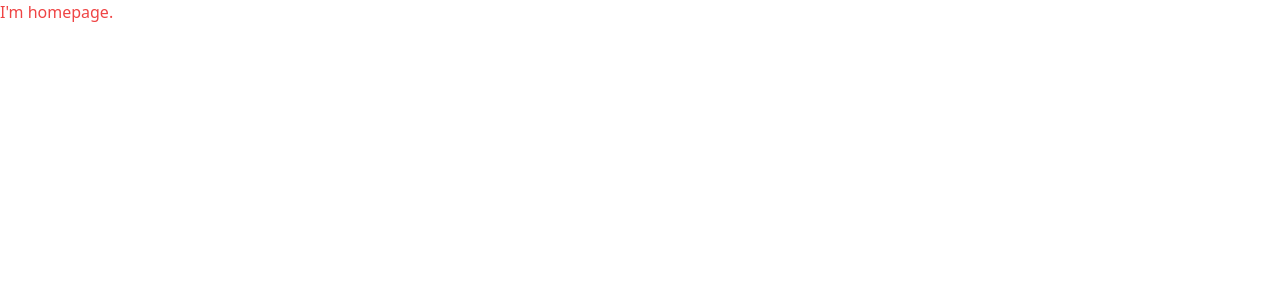
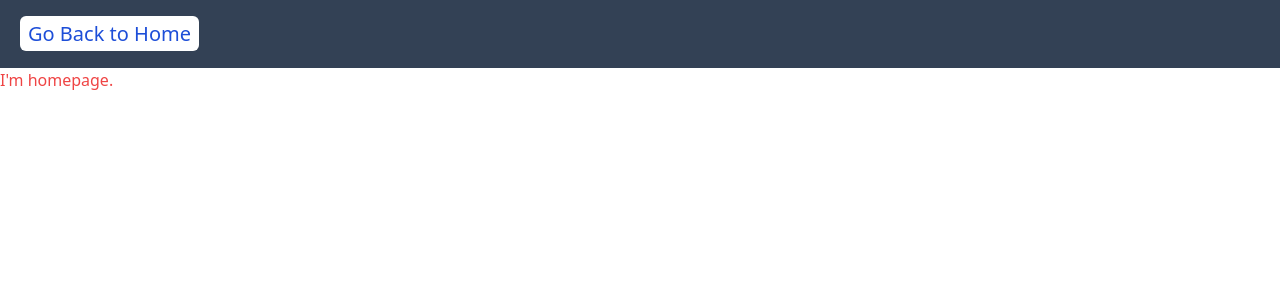
Before and after one commit to Lootmann/fastapi-nextjs-typing, a Next.js app in the folder frontend/: page / in a window 1280 px wide. Shown: the top 300 px of the page. Built offline with nearby package versions, Linux system fonts and the light colour scheme.

Commit message:
app: new root directory layout

```diff
--- /dev/null
+++ b/frontend/app/Header.tsx
@@ -0,0 +1,17 @@
+import Link from "next/link";
+import React from "react";
+
+function Header() {
+  return (
+    <header className="p-5 bg-slate-700">
+      <Link
+        href="/"
+        className="px-2 py-1 bg-white text-blue-700 text-xl hover:font-bold rounded-md"
+      >
+        Go Back to Home
+      </Link>
+    </header>
+  );
+}
+
+export default Header;
--- a/frontend/app/head.tsx
+++ /dev/null
@@ -1,9 +0,0 @@
-export default function Head() {
-  return (
-    <>
-      <title></title>
-      <meta content="width=device-width, initial-scale=1" name="viewport" />
-      <link rel="icon" href="/favicon.ico" />
-    </>
-  )
-}
--- a/frontend/app/layout.tsx
+++ b/frontend/app/layout.tsx
@@ -1,4 +1,5 @@
 import "../styles/globals.css";
+import Header from "./Header";
 
 export default function RootLayout({
   children,
@@ -7,8 +8,10 @@ export default function RootLayout({
 }) {
   return (
     <html>
-      <head />
-      <body>{children}</body>
+      <body>
+        <Header />
+        {children}
+      </body>
     </html>
   );
 }
```
